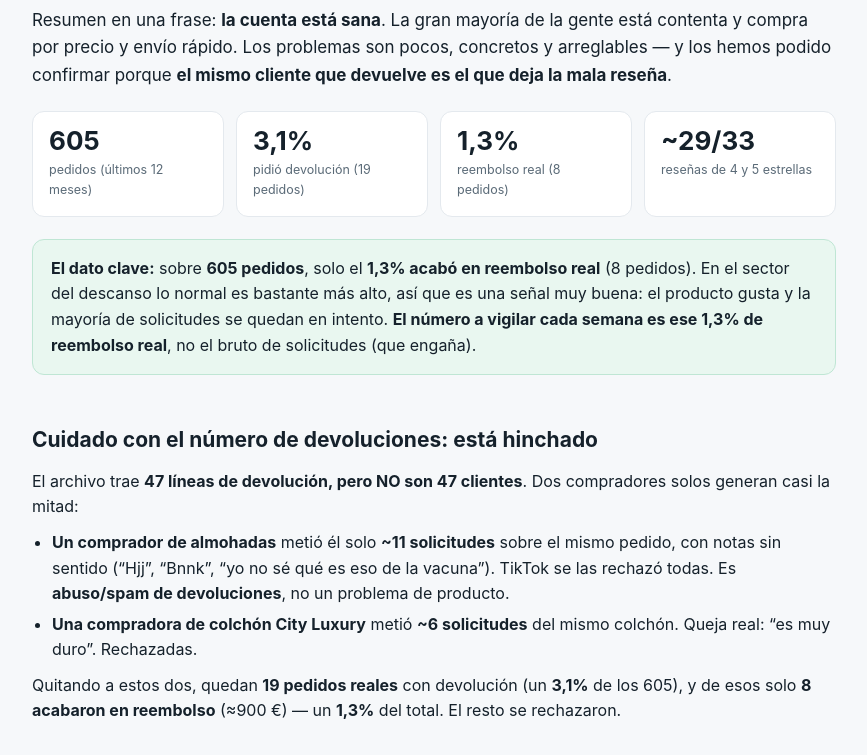
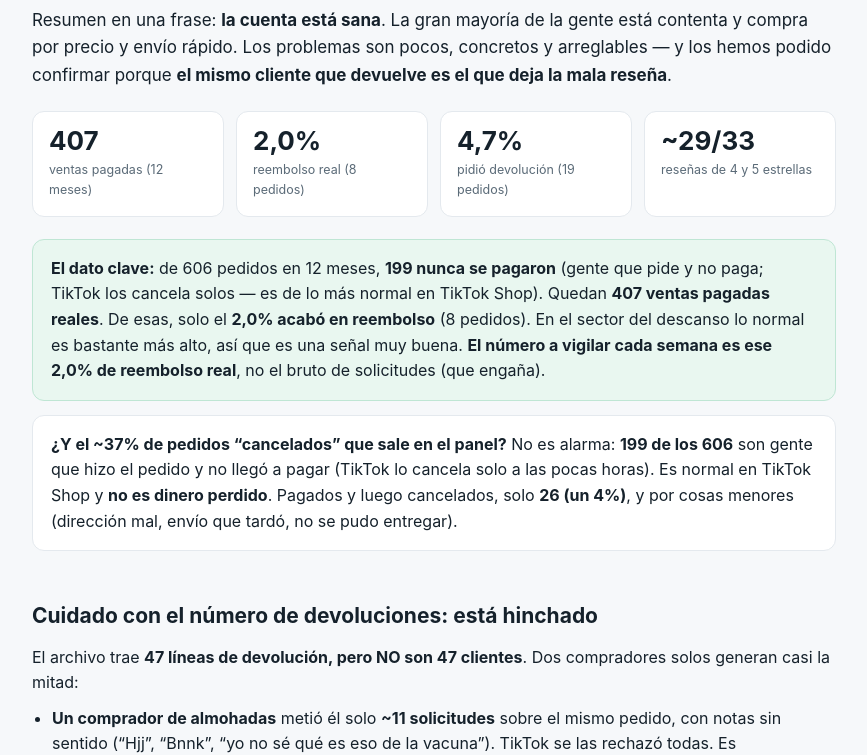
Before and after one commit to josepcid/dormideo-tiktok-informe-a31e0d, a plain HTML site: page index.html in a window 1280 px wide. Shown: the part 202-957 px from the top of the page, without its empty margins (206-1073 px from the left). Drawn offline with Linux system fonts and the light colour scheme.

Commit message:
Afina sobre 407 ventas pagadas (2% reembolso real); aclara cancelaciones=no pago; City Luxury bestseller; MRW transportista principal

```diff
--- a/index.html
+++ b/index.html
@@ -62,14 +62,18 @@
   <p class="lead">Resumen en una frase: <strong>la cuenta está sana</strong>. La gran mayoría de la gente está contenta y compra por precio y envío rápido. Los problemas son pocos, concretos y arreglables — y los hemos podido confirmar porque <strong>el mismo cliente que devuelve es el que deja la mala reseña</strong>.</p>
 
   <div class="grid">
-    <div class="stat"><div class="n">605</div><div class="l">pedidos (últimos 12 meses)</div></div>
-    <div class="stat"><div class="n">3,1%</div><div class="l">pidió devolución (19 pedidos)</div></div>
-    <div class="stat"><div class="n">1,3%</div><div class="l">reembolso real (8 pedidos)</div></div>
+    <div class="stat"><div class="n">407</div><div class="l">ventas pagadas (12 meses)</div></div>
+    <div class="stat"><div class="n">2,0%</div><div class="l">reembolso real (8 pedidos)</div></div>
+    <div class="stat"><div class="n">4,7%</div><div class="l">pidió devolución (19 pedidos)</div></div>
     <div class="stat"><div class="n">~29/33</div><div class="l">reseñas de 4 y 5 estrellas</div></div>
   </div>
 
   <div class="box good">
-    <p style="margin:0"><strong>El dato clave:</strong> sobre <strong>605 pedidos</strong>, solo el <strong>1,3% acabó en reembolso real</strong> (8 pedidos). En el sector del descanso lo normal es bastante más alto, así que es una señal muy buena: el producto gusta y la mayoría de solicitudes se quedan en intento. <strong>El número a vigilar cada semana es ese 1,3% de reembolso real</strong>, no el bruto de solicitudes (que engaña).</p>
+    <p style="margin:0"><strong>El dato clave:</strong> de 606 pedidos en 12 meses, <strong>199 nunca se pagaron</strong> (gente que pide y no paga; TikTok los cancela solos — es de lo más normal en TikTok Shop). Quedan <strong>407 ventas pagadas reales</strong>. De esas, solo el <strong>2,0% acabó en reembolso</strong> (8 pedidos). En el sector del descanso lo normal es bastante más alto, así que es una señal muy buena. <strong>El número a vigilar cada semana es ese 2,0% de reembolso real</strong>, no el bruto de solicitudes (que engaña).</p>
+  </div>
+
+  <div class="box">
+    <p style="margin:0"><strong>¿Y el ~37% de pedidos “cancelados” que sale en el panel?</strong> No es alarma: <strong>199 de los 606</strong> son gente que hizo el pedido y no llegó a pagar (TikTok lo cancela solo a las pocas horas). Es normal en TikTok Shop y <strong>no es dinero perdido</strong>. Pagados y luego cancelados, solo <strong>26 (un 4%)</strong>, y por cosas menores (dirección mal, envío que tardó, no se pudo entregar).</p>
   </div>
 
   <h2>Cuidado con el número de devoluciones: está hinchado</h2>
@@ -78,7 +82,7 @@
     <li><strong>Un comprador de almohadas</strong> metió él solo <strong>~11 solicitudes</strong> sobre el mismo pedido, con notas sin sentido (“Hjj”, “Bnnk”, “yo no sé qué es eso de la vacuna”). TikTok se las rechazó todas. Es <strong>abuso/spam de devoluciones</strong>, no un problema de producto.</li>
     <li><strong>Una compradora de colchón City Luxury</strong> metió <strong>~6 solicitudes</strong> del mismo colchón. Queja real: “es muy duro”. Rechazadas.</li>
   </ul>
-  <p>Quitando a estos dos, quedan <strong>19 pedidos reales</strong> con devolución (un <strong>3,1%</strong> de los 605), y de esos solo <strong>8 acabaron en reembolso</strong> (≈900&nbsp;€) — un <strong>1,3%</strong> del total. El resto se rechazaron.</p>
+  <p>Quitando a estos dos, quedan <strong>19 pedidos reales</strong> con devolución (un <strong>4,7%</strong> de las 407 ventas pagadas), y de esos solo <strong>8 acabaron en reembolso</strong> (≈900&nbsp;€) — un <strong>2,0%</strong>. El resto se rechazaron.</p>
 
   <h2>Lo que la gente ALABA (úsalo en los anuncios)</h2>
   <div class="box good">
@@ -110,7 +114,7 @@
       <li>En devoluciones: <span class="q">“es muy duro, quería probar otro”</span>, <span class="q">“super hard, I don’t want it”</span>, <span class="q">“pensaba que era más firme”</span>.</li>
     </ul>
     <p class="match">La reseña “Durísimo” es el mismo pedido que la compradora que metió 6 devoluciones por “muy duro”.</p>
-    <p style="margin-bottom:0"><strong>Qué hacer:</strong> no es que el colchón esté mal, es que no se esperan esa dureza. Se arregla en la <strong>ficha</strong>: dejar clarísimo que es <strong>firme / de alta firmeza</strong>, para que quien lo compra ya lo sepa.</p>
+    <p style="margin-bottom:0"><strong>Qué hacer:</strong> no es que el colchón esté mal, es que no se esperan esa dureza. Se arregla en la <strong>ficha</strong>: dejar clarísimo que es <strong>firme / de alta firmeza</strong>, para que quien lo compra ya lo sepa. <strong>Y ojo: el City Luxury es el producto estrella</strong> (la mitad de todos los pedidos, 312 de 606), así que es <strong>la ficha más importante de revisar</strong> — afecta a tu mayor volumen.</p>
   </div>
 
   <div class="box">
@@ -120,7 +124,7 @@
       <li>Es el <strong>motivo de devolución que más se repite</strong>: no llegó / llegó tarde / no recibido.</li>
     </ul>
     <p class="match">Esa reseña es el mismo pedido que en devoluciones consta como “paquete no recibido”.</p>
-    <p style="margin-bottom:0"><strong>Qué hacer:</strong> es cosa del <strong>transportista</strong>, no del producto, pero es lo que más dinero se lleva en reembolsos. Apretar al transportista y exigir <strong>prueba de entrega con firma</strong>, que es lo que hace ganar las disputas de “no recibido”. <em>(TikTok ha anunciado un seguro de envíos para esto, pero todavía no está disponible — solo es un aviso de “próximamente”.)</em></p>
+    <p style="margin-bottom:0"><strong>Qué hacer:</strong> es cosa del <strong>transportista</strong>, no del producto, pero es lo que más dinero se lleva en reembolsos. Apretar al transportista —sobre todo <strong>MRW, que es el que más usáis</strong> (215 envíos; luego Correos Express 114 y GLS 55)— y exigir <strong>prueba de entrega con firma</strong>, que es lo que hace ganar las disputas de “no recibido”. <em>(TikTok ha anunciado un seguro de envíos para esto, pero todavía no está disponible — solo es un aviso de “próximamente”.)</em></p>
   </div>
 
   <h2>Una cosa que te está costando gratis</h2>
```
